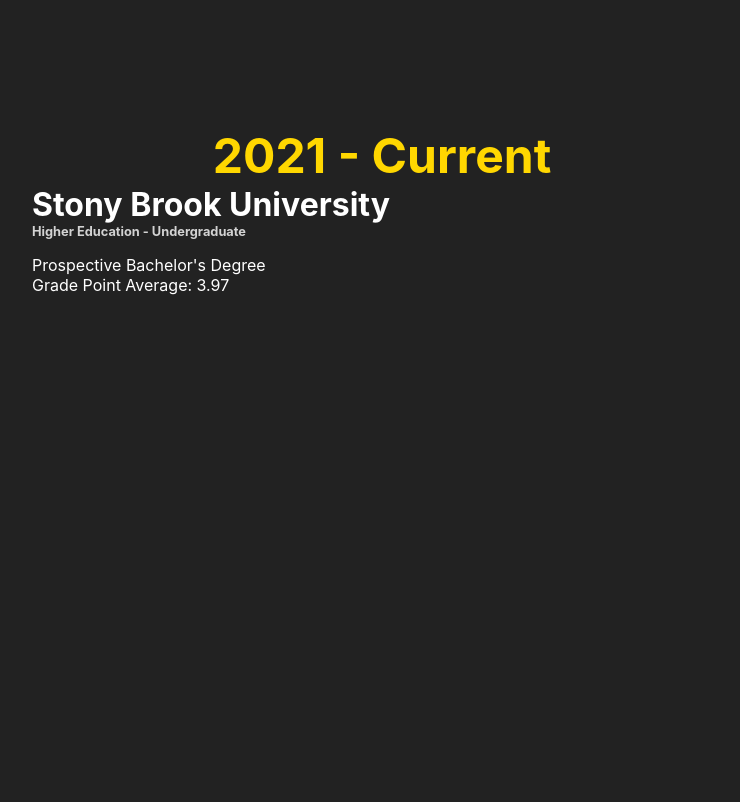
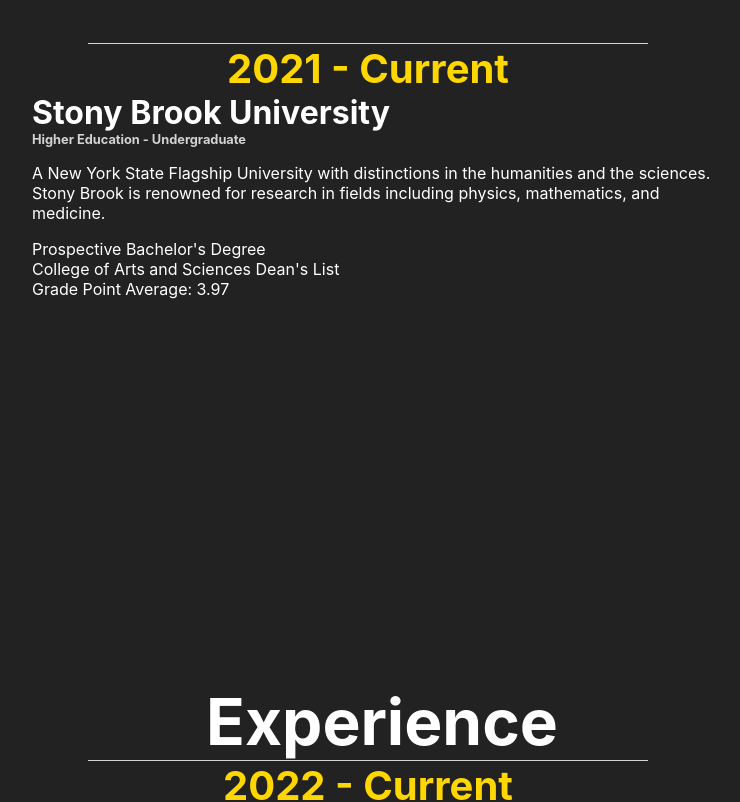
Before and after one commit to jeffreyshum/portfolio-v2, a React (Create React App) app: page / in a window 1280 px wide. Shown: the part 1660-2462 px from the top of the page, without its empty margins (258-998 px from the left). Built offline with nearby package versions, Linux system fonts and the light colour scheme.

Commit message:
Added More Information

```diff
--- a/src/Components/Timeline/Timeline.module.css
+++ b/src/Components/Timeline/Timeline.module.css
@@ -6,14 +6,13 @@
     margin-top: 5rem;
 }
 
-.barContainer {
-    width: 10px;
-    background-color: red;
+.sectionHeading {
+    font-size: 4rem;
 }
 
 .item {
     width: 100%;
-    min-height: 100vh;
+    min-height: 80vh;
     z-index: 0;
     overflow: hidden;
 }
@@ -34,7 +33,10 @@
 }
 
 .time {
-    font-size: 3rem;
+    border-top: 1px solid var(--border-primary);
+    width: 80%;
+    transform: translateX(10%);
+    font-size: 2.5rem;
     color: var(--font-color-title-current);
     text-align: center;
 }
--- a/src/Components/Timeline/Timeline.tsx
+++ b/src/Components/Timeline/Timeline.tsx
@@ -7,6 +7,7 @@
 	return (
 		<section id={styles.timelineContainer}>
 			<h1>Curriculum Vitae</h1>
+			<h2 className={styles.sectionHeading}>Education</h2>
 			<div className={styles.barContainer}>
 				<div className={styles.bar}></div>
 			</div>
@@ -30,6 +31,8 @@
 					<p className={styles.awards}>
 						Graduated with an Advanced Regents Diploma
 						<br />
+						AP Scholar
+						<br />
 						Grade Point Average: 94.49%
 					</p>
 				</div>
@@ -49,13 +52,21 @@
 				<h3 className={styles.description}>
 					Higher Education - Undergraduate
 				</h3>
-				<p className={styles.summary}></p>
+				<p className={styles.summary}>
+					A New York State Flagship University with distinctions in
+					the humanities and the sciences. Stony Brook is renowned for
+					research in fields including physics, mathematics, and
+					medicine.
+				</p>
 				<p className={styles.awards}>
 					Prospective Bachelor's Degree
+					<br />
+					College of Arts and Sciences Dean's List
 					<br />
 					Grade Point Average: 3.97
 				</p>
 			</div>
+			<h2 className={styles.sectionHeading}>Experience</h2>
 			{/* Teaching Assistant */}
 			<div className={styles.item}>
 				<h1 className={styles.time}>2022 - Current</h1>
```
